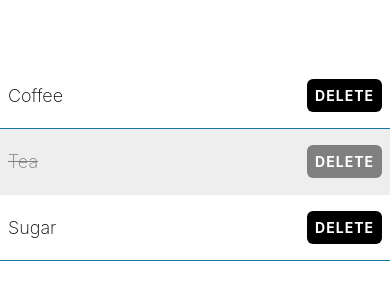
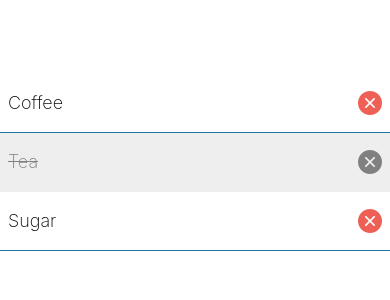
Before and after one commit to ddeklerk28/learning-rn-taskly, a React Native app: screen / in a window 390 px wide. Shown: the part 260-560 px from the top of the page. Built offline with nearby package versions, Linux system fonts and the light colour scheme.

Commit message:
Component (update) - ShoppingListItem.tsx - added isComplete prop logic

```diff
--- a/app.json
+++ b/app.json
@@ -23,6 +23,9 @@
     },
     "web": {
       "favicon": "./assets/favicon.png"
-    }
+    },
+    "plugins": [
+      "expo-router"
+    ]
   }
 }
--- a/components/ShoppingListItem.tsx
+++ b/components/ShoppingListItem.tsx
@@ -1,5 +1,6 @@
 import { Alert, StyleSheet, Text, TouchableOpacity, View } from 'react-native';
 import { theme } from '../theme';
+import AntDesign from '@expo/vector-icons/AntDesign';
 
 type IShoppingListItemProps = {
   name: string;
@@ -35,15 +36,12 @@ export const ShoppingListItem: React.FC<IShoppingListItemProps> = ({
       >
         {name}
       </Text>
-      <TouchableOpacity
-        onPress={handleDelete}
-        style={[
-          styles.button,
-          isCompleted ? styles.completedButton : undefined,
-        ]}
-        activeOpacity={0.8}
-      >
-        <Text style={styles.buttonText}>Delete</Text>
+      <TouchableOpacity onPress={handleDelete}>
+        <AntDesign
+          name="closecircle"
+          size={24}
+          color={isCompleted ? theme.colorGrey : theme.colorRed}
+        />
       </TouchableOpacity>
     </View>
   );
@@ -59,24 +57,10 @@ const styles = StyleSheet.create({
     alignItems: 'center',
     justifyContent: 'space-between',
   },
-  button: {
-    backgroundColor: theme.colorBlack,
-    padding: 8,
-    borderRadius: 6,
-  },
-  buttonText: {
-    color: theme.colorWhite,
-    fontWeight: 'bold',
-    textTransform: 'uppercase',
-    letterSpacing: 1,
-  },
   itemText: { fontSize: 18, fontWeight: 200 },
   completedItem: {
     backgroundColor: theme.colorLightGrey,
     borderBottomColor: theme.colorLightGrey,
-  },
-  completedButton: {
-    backgroundColor: theme.colorGrey,
   },
   completedButtonText: {
     textDecorationLine: 'line-through',
--- a/theme.ts
+++ b/theme.ts
@@ -1,7 +1,8 @@
 export const theme = {
-  colorCerulean: "#1a759f",
-  colorWhite: "#fff",
-  colorBlack: "#000",
-  colorGrey: "grey",
-  colorLightGrey: "#eee",
+  colorCerulean: '#1a759f',
+  colorWhite: '#fff',
+  colorBlack: '#000',
+  colorGrey: 'grey',
+  colorLightGrey: '#eee',
+  colorRed: '#ee6055',
 };
```
Also changed, not shown: package.json (+6 -1 lines), 1 other file (tests, documents, lock files or other folders).
